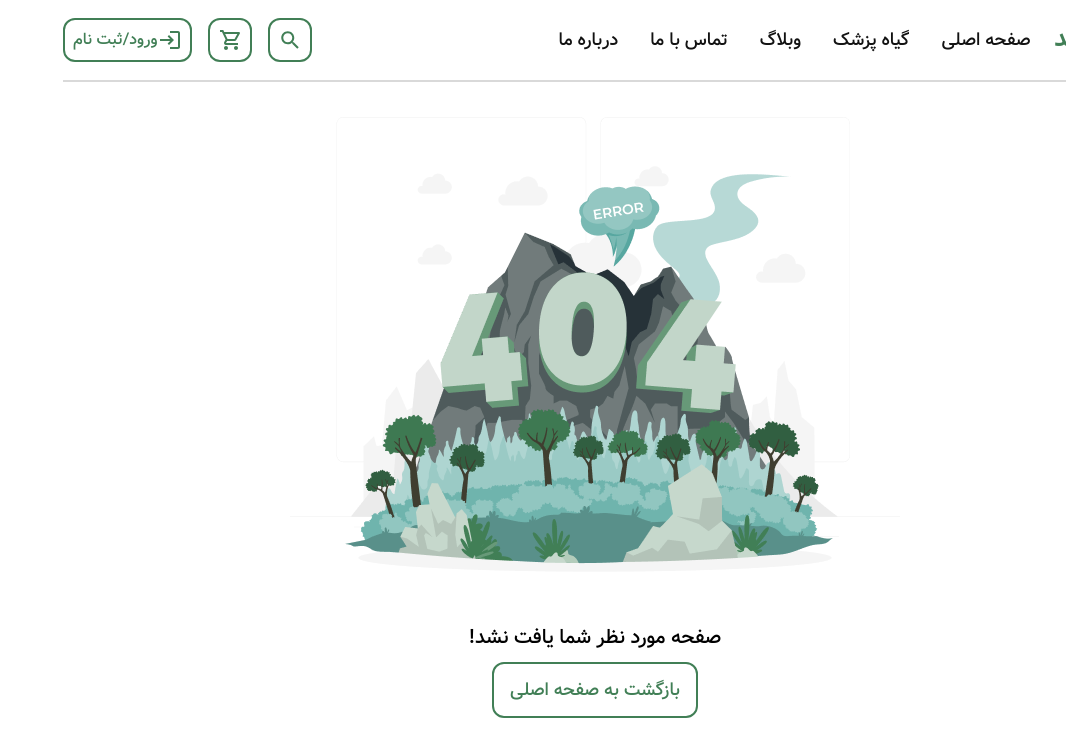
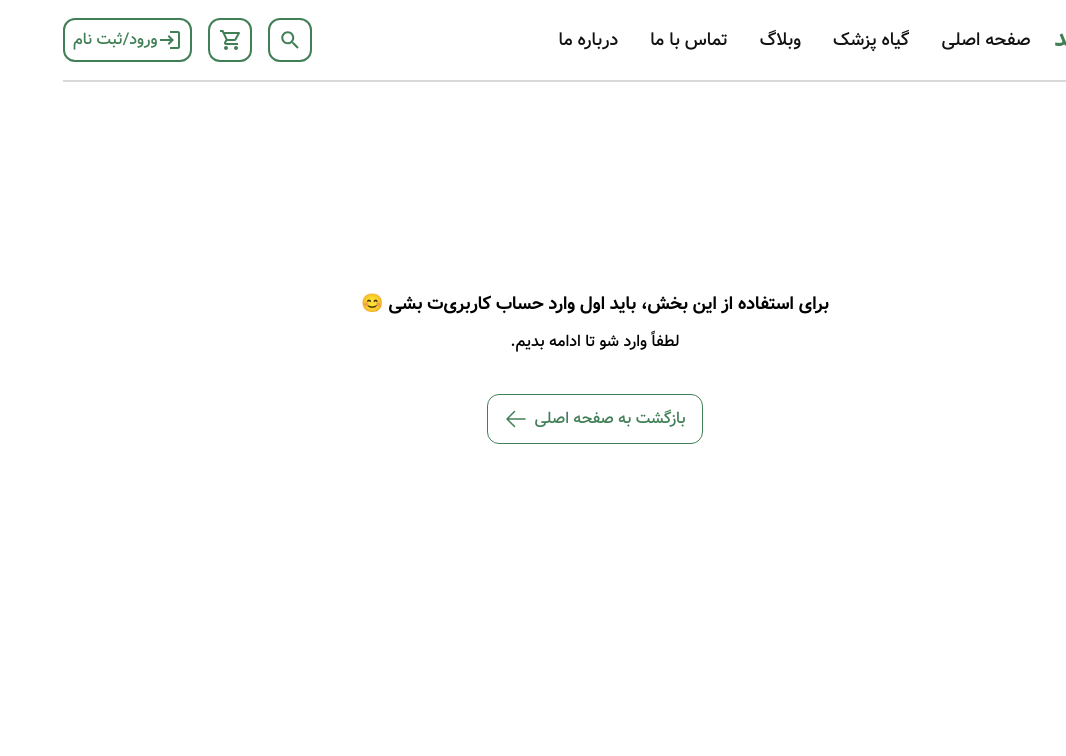
Before and after one commit to awmiri/PLANT-WEB, a React (Vite) app: page /Shoppingcart in a window 1280 px wide. Shown: the top 756 px of the page, without its empty margins (214-1280 px from the left). Built offline with nearby package versions, Linux system fonts and the light colour scheme.

Commit message:
create a condition for is user login or not also start create a shopping cart page

```diff
--- a/src/mainConsept/Header/Header.jsx
+++ b/src/mainConsept/Header/Header.jsx
@@ -35,10 +35,12 @@ export default function Header({ openMenu, setOpenMenu }) {
                 <div className='hidden md:inline border-2 border-hightGreen p-1 lg:p-2 rounded-xl group hover:bg-green-600 transition'><svg width="24" height="24" viewBox="0 0 24 24" fill="none" className='group-hover:text-white text-hightGreen'>
                     <path d="M15.755 14.255H14.965L14.685 13.985C15.665 12.845 16.255 11.365 16.255 9.755C16.255 6.165 13.345 3.255 9.755 3.255C6.165 3.255 3.255 6.165 3.255 9.755C3.255 13.345 6.165 16.255 9.755 16.255C11.365 16.255 12.845 15.665 13.985 14.685L14.255 14.965V15.755L19.255 20.745L20.745 19.255L15.755 14.255ZM9.755 14.255C7.26501 14.255 5.255 12.245 5.255 9.755C5.255 7.26501 7.26501 5.255 9.755 5.255C12.245 5.255 14.255 7.26501 14.255 9.755C14.255 12.245 12.245 14.255 9.755 14.255Z" fill="currentColor" />
                 </svg></div>
-                <div className='border-2 border-hightGreen p-1 lg:p-2 rounded-xl group hover:bg-green-600 transition'><svg width="24" height="24" viewBox="0 0 24 24" fill="none" className='group-hover:text-white text-hightGreen'>
-                    <path d="M16.5463 13C17.2963 13 17.9563 12.59 18.2963 11.97L21.8763 5.48C22.2463 4.82 21.7663 4 21.0063 4H6.20628L5.26628 2H1.99628V4H3.99628L7.59628 11.59L6.24628 14.03C5.51628 15.37 6.47628 17 7.99628 17H19.9963V15H7.99628L9.09628 13H16.5463ZM7.15628 6H19.3063L16.5463 11H9.52628L7.15628 6ZM7.99628 18C6.89628 18 6.00628 18.9 6.00628 20C6.00628 21.1 6.89628 22 7.99628 22C9.09628 22 9.99628 21.1 9.99628 20C9.99628 18.9 9.09628 18 7.99628 18ZM17.9963 18C16.8963 18 16.0063 18.9 16.0063 20C16.0063 21.1 16.8963 22 17.9963 22C19.0963 22 19.9963 21.1 19.9963 20C19.9963 18.9 19.0963 18 17.9963 18Z" fill="currentColor" />
-                </svg>
-                </div>
+                {/* shopping cart svg */}
+                <Link to={'/Shoppingcart'} className='border-2 border-hightGreen p-1 lg:p-2 rounded-xl group hover:bg-green-600 transition'>
+                    <svg width="24" height="24" viewBox="0 0 24 24" fill="none" className='group-hover:text-white text-hightGreen'>
+                        <path d="M16.5463 13C17.2963 13 17.9563 12.59 18.2963 11.97L21.8763 5.48C22.2463 4.82 21.7663 4 21.0063 4H6.20628L5.26628 2H1.99628V4H3.99628L7.59628 11.59L6.24628 14.03C5.51628 15.37 6.47628 17 7.99628 17H19.9963V15H7.99628L9.09628 13H16.5463ZM7.15628 6H19.3063L16.5463 11H9.52628L7.15628 6ZM7.99628 18C6.89628 18 6.00628 18.9 6.00628 20C6.00628 21.1 6.89628 22 7.99628 22C9.09628 22 9.99628 21.1 9.99628 20C9.99628 18.9 9.09628 18 7.99628 18ZM17.9963 18C16.8963 18 16.0063 18.9 16.0063 20C16.0063 21.1 16.8963 22 17.9963 22C19.0963 22 19.9963 21.1 19.9963 20C19.9963 18.9 19.0963 18 17.9963 18Z" fill="currentColor" />
+                    </svg>
+                </Link>
                 {
                     user ? (<Link className='flex items-center gap-1' to={'/userprofile'}>
                         <div className='w-12 h-12 rounded-full overflow-hidden'>
--- /dev/null
+++ b/src/mainConsept/ShoppingCart/ShoppingCart.jsx
@@ -0,0 +1,31 @@
+import React from 'react'
+import { Link } from 'react-router';
+import useUserLogin from '../../userLogin';
+
+export default function ShoppingCart() {
+    const userLogin = useUserLogin()
+    console.log(userLogin);
+
+    return (
+        <>
+            {
+                !userLogin ? (
+                    <div className='flex flex-col items-center justify-center'>
+                        <p className='text-lg font-vazirBold mt-36'>برای استفاده از این بخش، باید اول وارد حساب کاربری‌ت بشی 😊</p>
+                        <p className='font-vazirMediom  mt-3'>لطفاً وارد شو تا ادامه بدیم.</p>
+                        <Link to={'/'} className='flex items-center gap-1.5 border border-hightGreen rounded-xl py-3 px-4 text-hightGreen font-vazirMediom mt-10 hover:text-white hover:bg-hightGreen transition'>
+                            بازگشت به صفحه اصلی
+                            <svg viewBox="0 0 24 24" fill="currentColor" class="size-6">
+                                <path fill-rule="evenodd" d="M11.03 3.97a.75.75 0 0 1 0 1.06l-6.22 6.22H21a.75.75 0 0 1 0 1.5H4.81l6.22 6.22a.75.75 0 1 1-1.06 1.06l-7.5-7.5a.75.75 0 0 1 0-1.06l7.5-7.5a.75.75 0 0 1 1.06 0Z" clip-rule="evenodd" />
+                            </svg>
+
+                        </Link>
+
+                    </div>
+                ) :
+                    <div>ShoppingCart</div>
+
+            }
+        </>
+    )
+}
--- a/src/mainConsept/UserProfile/UserProfile.jsx
+++ b/src/mainConsept/UserProfile/UserProfile.jsx
@@ -1,8 +1,10 @@
 import React, { useRef, useState } from 'react'
 import { Link, useNavigate } from 'react-router'
+import useUserLogin from '../../userLogin'
 import './UserProfile.css'
 
 export default function UserProfile() {
+    const userLogin = useUserLogin()
     // add focuse anmate for btn
     const [focusesName, setFocusesName] = useState(false)
     const [focusesLastName, setFocusesLastName] = useState(false)
@@ -89,16 +91,32 @@ export default function UserProfile() {
     // logout the user from the web site
     const LoginOutHandler = (e) => {
         e.preventDefault()
-        localStorage.removeItem('user')
         setmodal(true)
         setTimeout(() => {
             setmodal(false)
-            navigate('/loginpage')
+            navigate('/')
+            localStorage.removeItem('user')
         }, 2000)
     }
 
 
     return (
+
+        !userLogin ? (
+            <div className='flex flex-col items-center justify-center'>
+                <p className='text-lg font-vazirBold mt-36'>برای استفاده از این بخش، باید اول وارد حساب کاربری‌ت بشی 😊</p>
+                <p className='font-vazirMediom  mt-3'>لطفاً وارد شو تا ادامه بدیم.</p>
+                <Link to={'/'} className='flex items-center gap-1.5 border border-hightGreen rounded-xl py-3 px-4 text-hightGreen font-vazirMediom mt-10 hover:text-white hover:bg-hightGreen transition'>
+                    بازگشت به صفحه اصلی
+                    <svg viewBox="0 0 24 24" fill="currentColor" class="size-6">
+                        <path fill-rule="evenodd" d="M11.03 3.97a.75.75 0 0 1 0 1.06l-6.22 6.22H21a.75.75 0 0 1 0 1.5H4.81l6.22 6.22a.75.75 0 1 1-1.06 1.06l-7.5-7.5a.75.75 0 0 1 0-1.06l7.5-7.5a.75.75 0 0 1 1.06 0Z" clip-rule="evenodd" />
+                    </svg>
+
+                </Link>
+
+            </div>
+
+        ) : (
             // all content
             <div className='flex -mt-16 relative'>
                 {/* //modal */}
@@ -287,4 +305,6 @@ export default function UserProfile() {
                 </div>
             </div >
         )
+
+    )
 }
--- a/src/route.jsx
+++ b/src/route.jsx
@@ -4,12 +4,14 @@ import MainLayout from './layouts/MainLayout';
 import AuthLayout from './layouts/AuthLayout';
 import NotFound from './mainConsept/404err/NotFound'
 import UserProfile from "./mainConsept/UserProfile/UserProfile";
+import ShoppingCart from "./mainConsept/ShoppingCart/ShoppingCart";
 
 let allRout = [
     {
         path: '/', element: <MainLayout />, children: [
             { index: true, element: <HomePage /> },
             { path: '/userprofile', element: <UserProfile /> },
+            { path: '/Shoppingcart', element: <ShoppingCart /> },
             { path: '/*', element: <NotFound /> }
         ]
     },
--- /dev/null
+++ b/src/userLogin.js
@@ -0,0 +1,14 @@
+import { useState, useEffect } from "react"
+
+export default function useUserLogin() {
+
+    let [userLogin, setuserLogin] = useState(false)
+    useEffect(() => {
+
+        let getUser = localStorage.getItem('user')
+        setuserLogin(!!getUser)
+
+    }, [])
+
+    return userLogin
+}
```
Lines whose indentation alone changed are shown as unchanged.
